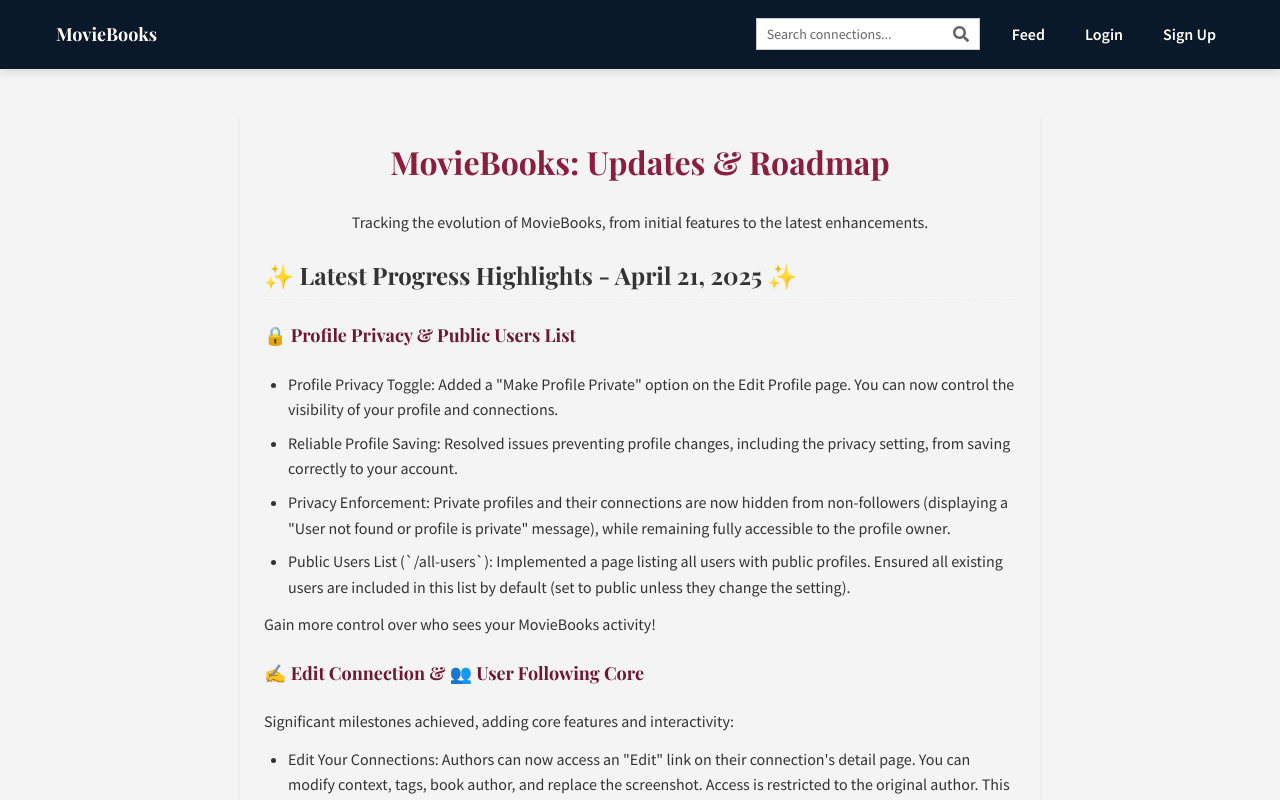
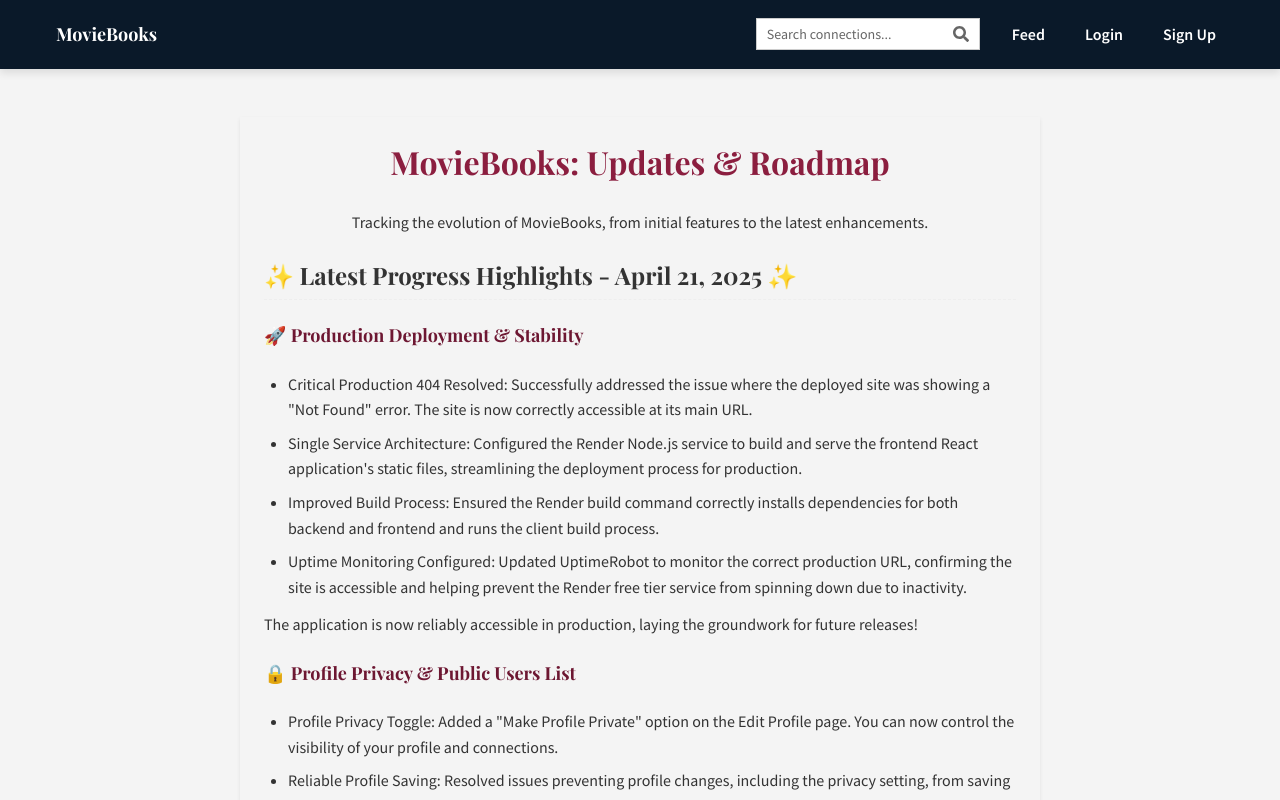
Before and after one commit to ScottShetley/moviebooks-beta-2, a React (Create React App) app in the folder client/: page /updates in a window 1280 px wide. Shown: the top 800 px of the page. Built offline with nearby package versions, Linux system fonts and the light colour scheme; no server answers.

Commit message:
Updated the updates page

```diff
--- a/client/src/pages/UpdatesPage.js
+++ b/client/src/pages/UpdatesPage.js
@@ -30,7 +30,29 @@
         {/* Restore formattedDate in the heading */}
         <h2>✨ Latest Progress Highlights - {formattedDate} ✨</h2>
 
-         {/* --- NEW: Profile Privacy & Public User List --- */}
+         {/* --- NEW: Production Deployment Resolved --- */}
+         <section>
+           <h3 className={styles.subHeading}>🚀 Production Deployment & Stability</h3>
+           <ul>
+             <li>
+                <strong>Critical Production 404 Resolved:</strong> Successfully addressed the issue where the deployed site was showing a "Not Found" error. The site is now correctly accessible at its main URL.
+             </li>
+             <li>
+                <strong>Single Service Architecture:</strong> Configured the Render Node.js service to build and serve the frontend React application's static files, streamlining the deployment process for production.
+             </li>
+             <li>
+                <strong>Improved Build Process:</strong> Ensured the Render build command correctly installs dependencies for both backend and frontend and runs the client build process.
+             </li>
+              <li>
+                <strong>Uptime Monitoring Configured:</strong> Updated UptimeRobot to monitor the correct production URL, confirming the site is accessible and helping prevent the Render free tier service from spinning down due to inactivity.
+             </li>
+           </ul>
+           <p>The application is now reliably accessible in production, laying the groundwork for future releases!</p>
+         </section>
+        {/* --- END NEW --- */}
+
+
+         {/* --- NEW: Profile Privacy & Public User List (Previous Latest, still relevant) --- */}
          <section>
            <h3 className={styles.subHeading}>🔒 Profile Privacy & Public Users List</h3>
            <ul>
@@ -49,7 +71,7 @@
            </ul>
            <p>Gain more control over who sees your MovieBooks activity!</p>
          </section>
-        {/* --- END NEW --- */}
+        {/* --- END Previous Latest --- */}
 
 
         {/* --- Edit Connection & User Following Core (Previous Latest, still relevant) --- */}
@@ -69,6 +91,7 @@
          <p>These additions bring important editing capabilities and lay the groundwork for social interactions like following!</p>
         </section>
         {/* --- END Previous Latest --- */}
+
 
       </section>
 
```
